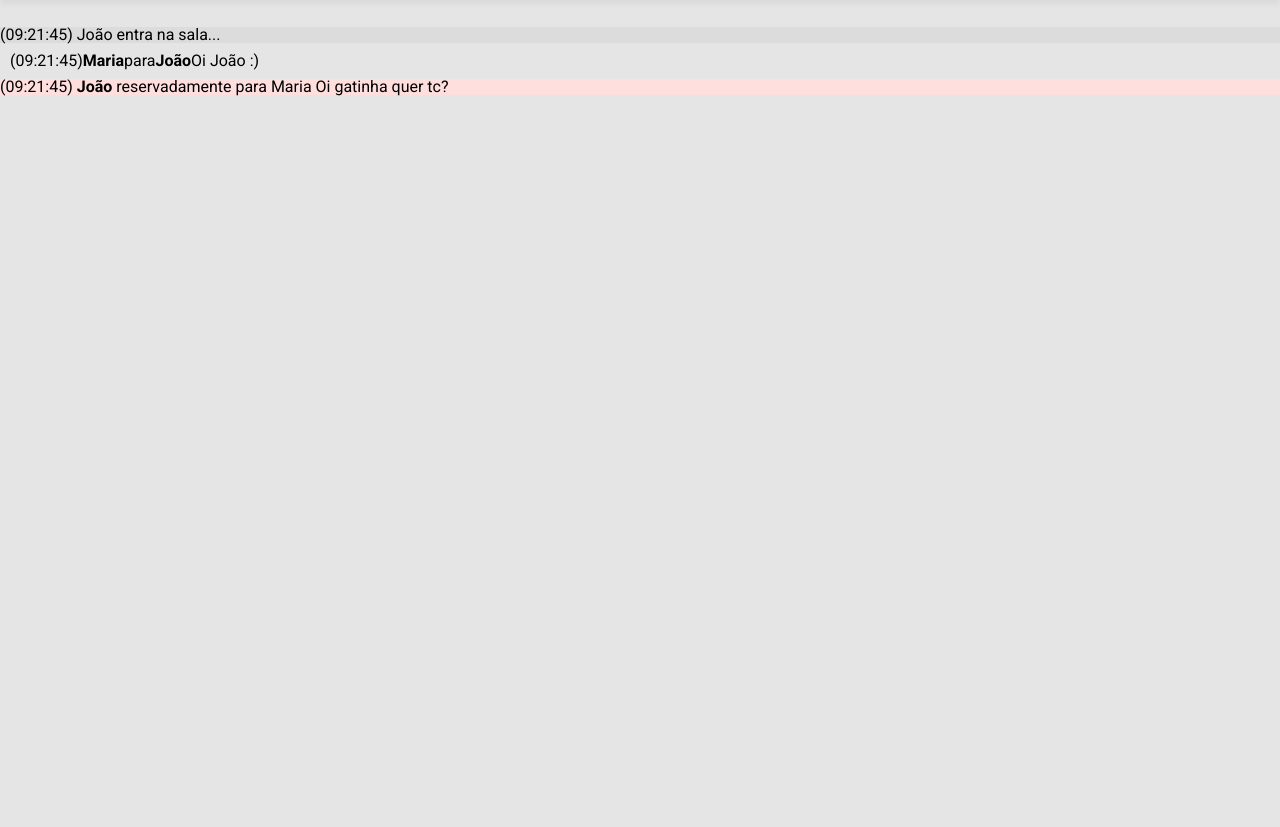
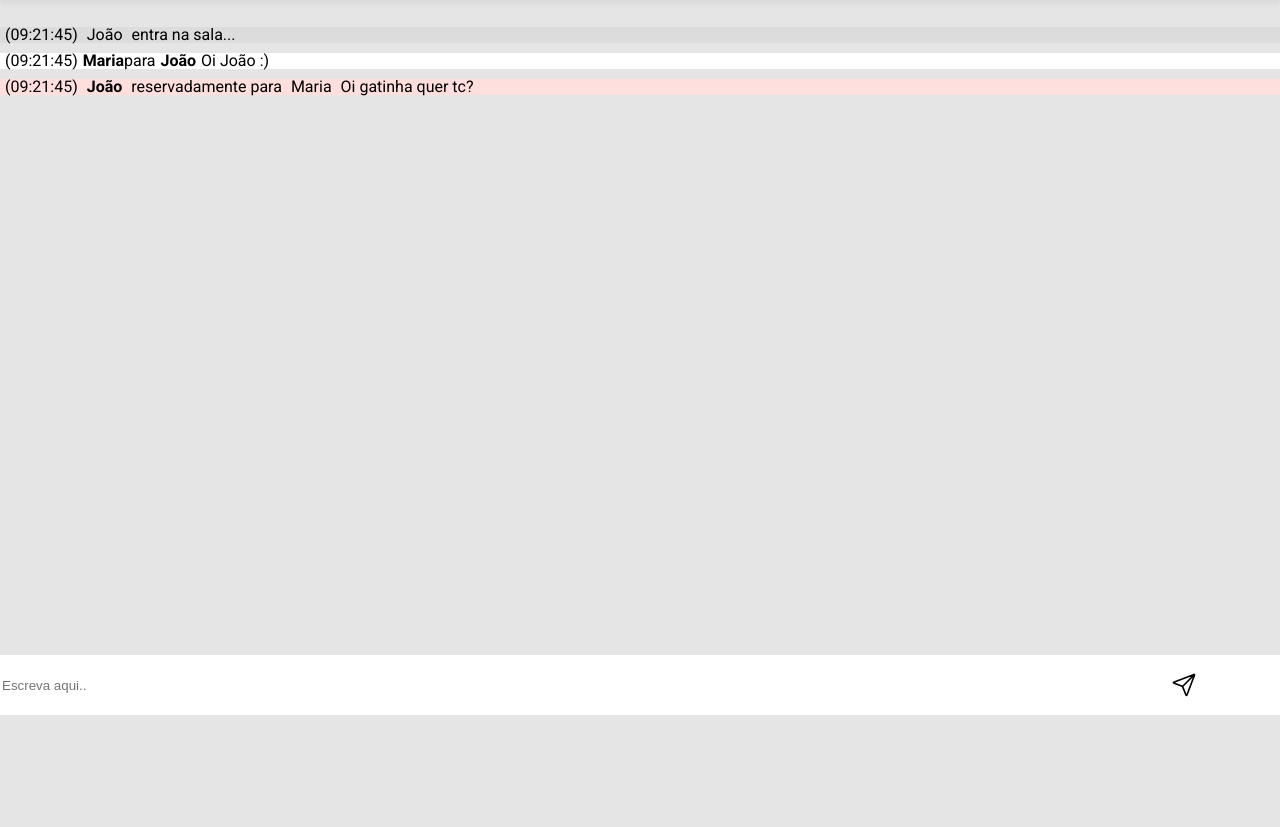
Before and after one commit to anapacker/projeto5-batepapouol, a plain HTML site: page index.html in a window 1280 px wide. Shown: the part 85-912 px from the top of the page. Drawn offline with nearby package versions, Linux system fonts and the light colour scheme.

Commit message:
implementado imput, finalizando layout

```diff
--- a/index.html
+++ b/index.html
@@ -47,15 +47,17 @@
             </ul>
 
             <footer>
-
+                <input type="text" placeholder="Escreva aqui.." />
+                <ion-icon name="paper-plane-outline"></ion-icon>
             </footer>
 
         </section>
     </main>
 
-    <script src="script.js"></script>
     <script type="module" src="https://unpkg.com/ionicons@5.5.2/dist/ionicons/ionicons.esm.js"></script>
     <script nomodule src="https://unpkg.com/ionicons@5.5.2/dist/ionicons/ionicons.js"></script>
+
+    <script src="script.js"></script>
 </body>
 
 </html>
--- a/style.css
+++ b/style.css
@@ -12,6 +12,7 @@ strong{
 }
 
 header{
+    background-color: #ffffff;
     width: 100%;
     display: flex;
     justify-content: space-between;
@@ -31,23 +32,57 @@ img{
     margin-right: 22px;
 }
 
-main{
 
-}
 .box-mesages{
     width: 100%;
     margin-top:112px;
 }
+span{
+    margin-left: 5px;
+}
+li{
+    width: 100%;
+    margin: 10px 0 10px 0;
+}
 .mensagem{
+    background-color: #ffffff;
     width: 100%;
     display: flex;
     align-items: center;
-    margin: 10px 10px;
 }
 .mensagem-privada{
     background-color: #FFDEDE;
+
+
 }
 .mensagem-status{
     background-color:#DCDCDC ;
 
 }
+
+footer{
+    background-color: #ffffff;
+    width: 100%;
+    display: flex;
+    justify-content: space-between;
+    align-items: center;
+    position: fixed;
+    bottom: 0;
+}
+
+input{
+    width: 85%;
+    height: 60px;
+    vertical-align: middle;
+    display: flex;
+    border: none;
+}
+input::placeholder{
+    margin-left:10px;
+}
+footer ion-icon{
+    background-color: #ffffff;
+    width: 15%;
+    font-size:26px;
+
+}
```
